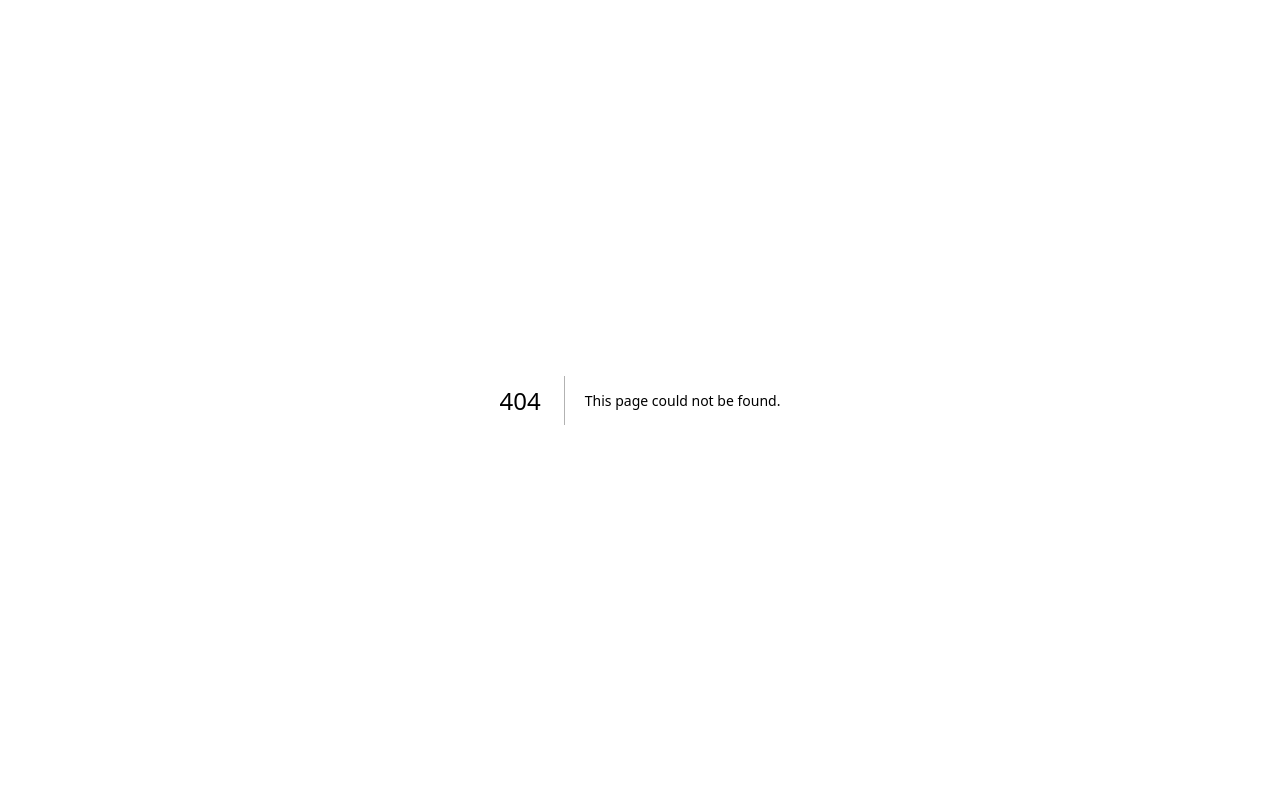
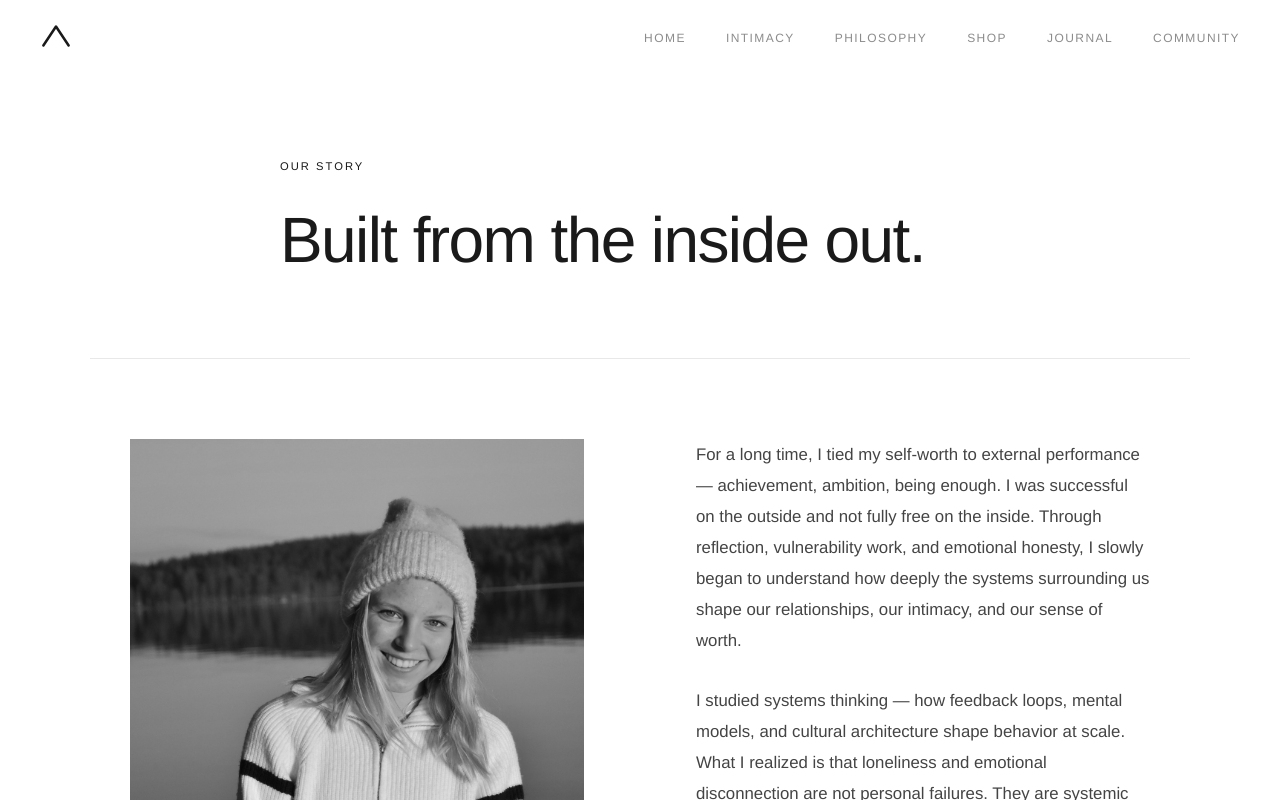
Before and after one commit to aliciafrommann-creator/PeakPlant, a Next.js app: page /about in a window 1280 px wide. Before the commit this address had no page. Shown: the top 800 px of the page. Built offline with nearby package versions, Linux system fonts and the light colour scheme.

Commit message:
Add dedicated /about page with Our Story content; clean up philosophy page
https://claude.ai/code/session_01PNkAGLyLU343mwrAryCg4r

```diff
--- /dev/null
+++ b/app/about/page.tsx
@@ -0,0 +1,88 @@
+'use client'
+import Link from 'next/link'
+import { motion } from 'framer-motion'
+
+const PP = '"Helvetica Neue", Helvetica, Arial, sans-serif'
+
+function Logo({ size = 28 }: { size?: number }) {
+  return (
+    <svg width={size} height={size * 0.75} viewBox="0 0 48 38" fill="none">
+      <path d="M4 34 L24 4 L44 34" stroke="#1A1A1A" strokeWidth="4" strokeLinecap="round" strokeLinejoin="round" />
+    </svg>
+  )
+}
+
+const paragraphs = [
+  'For a long time, I tied my self-worth to external performance — achievement, ambition, being enough. I was successful on the outside and not fully free on the inside. Through reflection, vulnerability work, and emotional honesty, I slowly began to understand how deeply the systems surrounding us shape our relationships, our intimacy, and our sense of worth.',
+  'I studied systems thinking — how feedback loops, mental models, and cultural architecture shape behavior at scale. What I realized is that loneliness and emotional disconnection are not personal failures. They are systemic outcomes. The systems we live inside — social media, productivity culture, dating apps, performance norms — were not designed to help us feel emotionally safe. They were designed to make us feel not enough.',
+  'The more I worked on my own mental models, the more intimacy changed too. It became safe, deep, growing — something built between two people rather than performed for each other. That transformation did not only affect romantic relationships. It changed friendships, communication, and the way I moved through the world itself.',
+  'PeakPlant exists because more people deserve to experience that kind of connection. Not the performance of it. The actual thing.',
+  'You do not have to perform to be worthy of love. That is not a slogan. It is the center of everything we build.',
+]
+
+export default function AboutPage() {
+  return (
+    <div style={{ fontFamily: PP, background: '#ffffff', color: '#1A1A1A', minHeight: '100vh' }}>
+
+      <nav style={{ position: 'fixed', top: 0, left: 0, right: 0, zIndex: 100, padding: '1.5rem 2.5rem', display: 'flex', alignItems: 'center', justifyContent: 'space-between', background: 'rgba(255,255,255,0.9)', backdropFilter: 'blur(12px)' }}>
+        <Link href="/" style={{ textDecoration: 'none', color: '#1A1A1A' }}><Logo size={32} /></Link>
+        <div style={{ display: 'flex', gap: '2.5rem', alignItems: 'center' }}>
+          {[['/', 'Home'], ['/intimacy', 'Intimacy'], ['/philosophy', 'Philosophy'], ['/shop', 'Shop'], ['/journal', 'Journal'], ['/community', 'Community']].map(([href, label]) => (
+            <Link key={href} href={href} style={{ fontFamily: PP, fontSize: '0.75rem', letterSpacing: '0.12em', textTransform: 'uppercase', textDecoration: 'none', color: '#1A1A1A', opacity: 0.5 }}>
+              {label}
+            </Link>
+          ))}
+        </div>
+      </nav>
+
+      <section style={{ paddingTop: '10rem', paddingBottom: '5rem', maxWidth: 800, margin: '0 auto', padding: '10rem 2.5rem 5rem' }}>
+        <motion.p initial={{ opacity: 0, y: 12 }} animate={{ opacity: 1, y: 0 }} transition={{ duration: 0.7 }}
+          style={{ fontSize: '0.7rem', letterSpacing: '0.18em', textTransform: 'uppercase', opacity: 0.45, marginBottom: '2rem' }}>
+          Our story
+        </motion.p>
+        <motion.h1 initial={{ opacity: 0, y: 20 }} animate={{ opacity: 1, y: 0 }} transition={{ duration: 0.9, ease: [0.16, 1, 0.3, 1], delay: 0.1 }}
+          style={{ fontSize: 'clamp(2.2rem, 5vw, 4rem)', fontWeight: 300, lineHeight: 1.15, letterSpacing: '-0.025em' }}>
+          Built from the inside out.
+        </motion.h1>
+      </section>
+
+      <section style={{ maxWidth: 1100, margin: '0 auto', padding: '0 2.5rem 7rem', display: 'grid', gridTemplateColumns: '1fr 1fr', gap: '7rem', alignItems: 'start', borderTop: '1px solid #e8e8e8' }}>
+        <motion.div
+          initial={{ opacity: 0, clipPath: 'inset(0 0 100% 0)' }} whileInView={{ opacity: 1, clipPath: 'inset(0 0 0% 0)' }} viewport={{ once: true }}
+          transition={{ duration: 1.1, ease: [0.16, 1, 0.3, 1] }}
+          style={{ position: 'sticky', top: '8rem', paddingTop: '5rem' }}
+        >
+          <div style={{ aspectRatio: '3/4', overflow: 'hidden', background: '#f0f0f0' }}>
+            <img src="/alicia.jpg" alt="Alicia Frommann" style={{ width: '100%', height: '100%', objectFit: 'cover', objectPosition: 'center top', filter: 'grayscale(100%)' }} />
+          </div>
+          <div style={{ marginTop: '1.5rem' }}>
+            <p style={{ fontSize: '1rem', fontWeight: 400, letterSpacing: '-0.01em', color: '#1A1A1A' }}>Alicia Frommann</p>
+            <p style={{ fontSize: '0.75rem', letterSpacing: '0.1em', textTransform: 'uppercase', opacity: 0.4, marginTop: '0.25rem' }}>Co-founder, PeakPlant</p>
+          </div>
+        </motion.div>
+
+        <div style={{ display: 'flex', flexDirection: 'column', gap: '1.8rem', paddingTop: '5rem' }}>
+          {paragraphs.map((text, i) => (
+            <motion.p key={i}
+              initial={{ opacity: 0, y: 18 }} whileInView={{ opacity: 1, y: 0 }} viewport={{ once: true }}
+              transition={{ duration: 0.9, delay: i * 0.1, ease: [0.16, 1, 0.3, 1] }}
+              style={{ fontSize: '1.05rem', lineHeight: 1.85, color: i === 4 ? '#1A1A1A' : '#444', fontWeight: i === 4 ? 400 : 300 }}>
+              {text}
+            </motion.p>
+          ))}
+        </div>
+      </section>
+
+      <section style={{ borderTop: '1px solid #e8e8e8', padding: '7rem 2.5rem', textAlign: 'center' }}>
+        <motion.p initial={{ opacity: 0, y: 20 }} whileInView={{ opacity: 1, y: 0 }} viewport={{ once: true }} transition={{ duration: 0.9, ease: [0.16, 1, 0.3, 1] }}
+          style={{ fontSize: 'clamp(1.4rem, 3vw, 2.2rem)', fontWeight: 300, lineHeight: 1.45, maxWidth: 640, margin: '0 auto 3rem', letterSpacing: '-0.015em' }}>
+          You do not have to perform to be worthy of love.
+        </motion.p>
+        <Link href="/philosophy" style={{ fontFamily: PP, fontSize: '0.7rem', letterSpacing: '0.18em', textTransform: 'uppercase', color: '#1A1A1A', opacity: 0.5, textDecoration: 'none', borderBottom: '1px solid rgba(26,26,26,0.3)', paddingBottom: 3 }}>
+          Read our philosophy →
+        </Link>
+      </section>
+
+    </div>
+  )
+}
```
Also changed, not shown: app/philosophy/page.tsx (+4 -36 lines).
